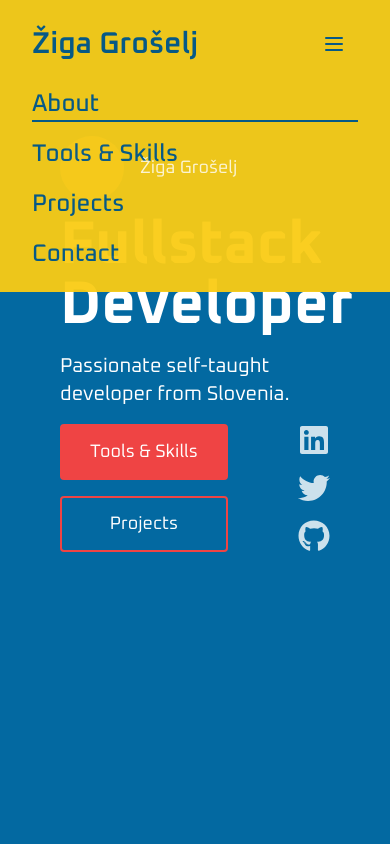
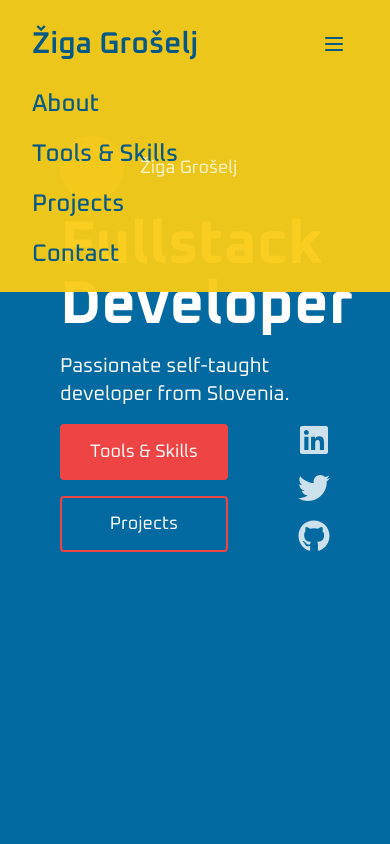
Before and after one commit to polhek/portfolio-page, a Next.js app: page / in a window 390 px wide. Both pictures are taken after a click on the button 334 px from the left and 44 px from the top of the page. Shown: the top 844 px of the page. Built offline with nearby package versions, Linux system fonts and the light colour scheme; grey boxes are pictures that could not be loaded.

Commit message:
scroll offset

```diff
--- a/components/Navbar.js
+++ b/components/Navbar.js
@@ -41,7 +41,7 @@ const Navbar = () => {
             activeClass="active"
             spy={true}
             smooth={true}
-            offset={-80}
+            offset={50}
             duration={500}
             className="text-2xl
             border-b-2 border-transparent  cursor-pointer"
@@ -53,7 +53,7 @@ const Navbar = () => {
             activeClass="active"
             spy={true}
             smooth={true}
-            offset={-80}
+            offset={50}
             duration={500}
             className=" text-2xl
             border-b-2 border-transparent  cursor-pointer"
@@ -66,7 +66,7 @@ const Navbar = () => {
             activeClass="active"
             spy={true}
             smooth={true}
-            offset={-80}
+            offset={50}
             duration={500}
             className=" text-2xl
             border-b-2 border-transparent  cursor-pointer"
@@ -78,7 +78,7 @@ const Navbar = () => {
             activeClass="active"
             spy={true}
             smooth={true}
-            offset={-80}
+            offset={50}
             duration={500}
             className=" text-2xl
             border-b-2 border-transparent  cursor-pointer"
```
